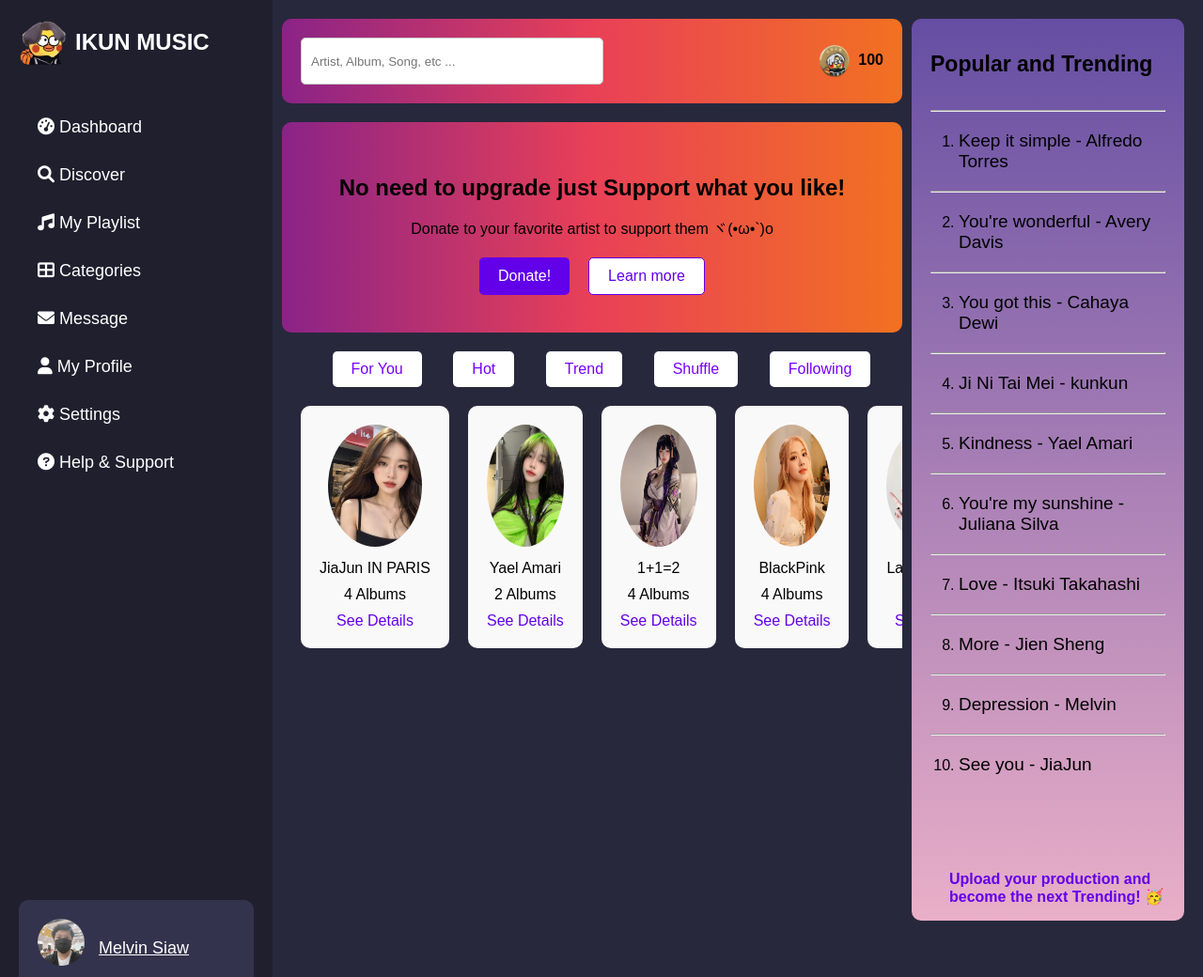
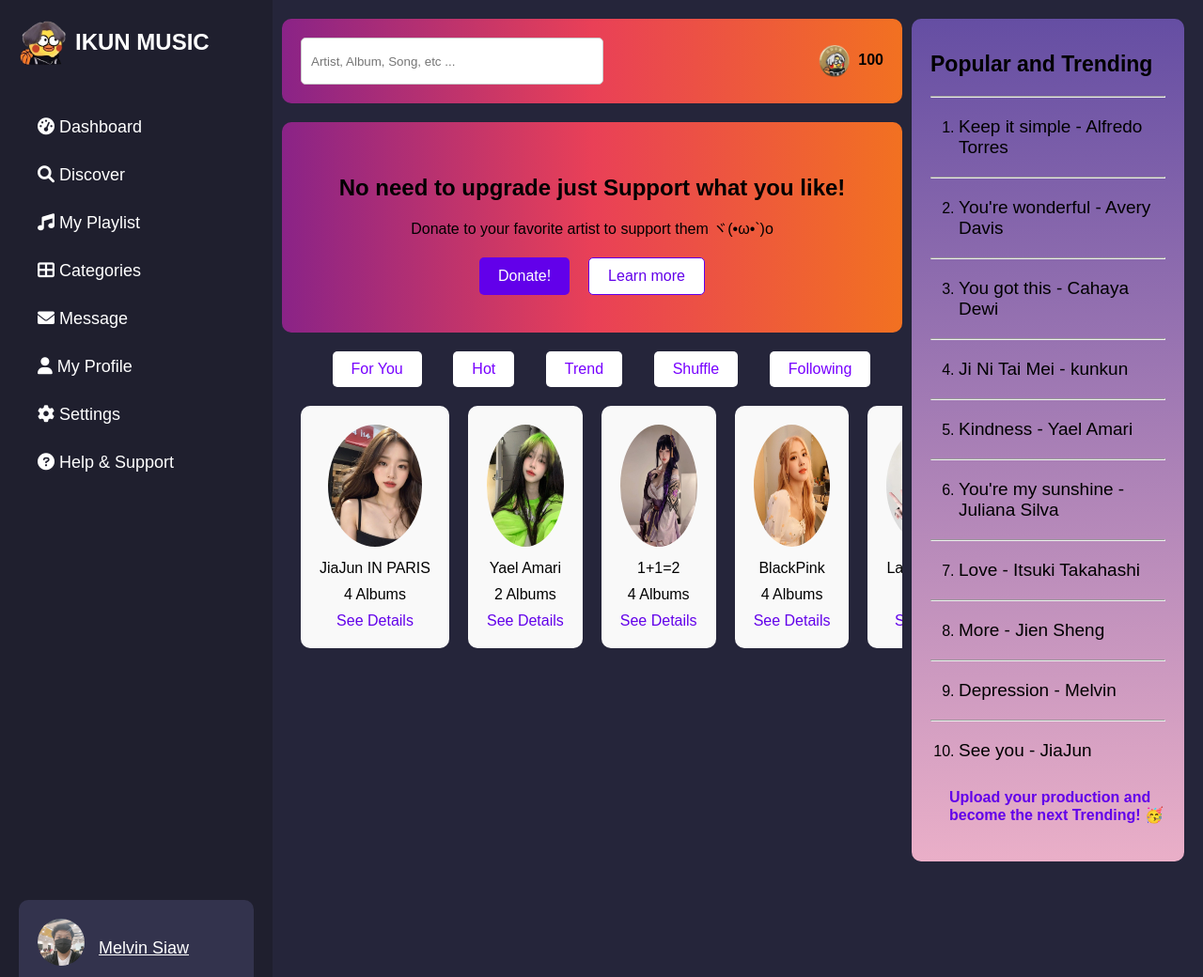
Before and after one commit to JiaJun0207/Music-Streaming-Website, a PHP site: page /User_Home.html in a window 1280 px wide. Shown: the whole page at 94% size. Run offline with PHP 8.4, Linux system fonts and the light colour scheme.

Commit message:
margin changes

```diff
--- a/assets/css/Home.css
+++ b/assets/css/Home.css
@@ -1,7 +1,7 @@
 body {
     margin: 0;
     font-family: Arial, sans-serif;
-    background-color: #28283d;
+    background-color: #25253a;
     display: flex;
 }
 
@@ -245,44 +245,46 @@ body {
 
 .trending {
     width: 250px;
-    height:920px;
-    background: #654ea3;  /* fallback for old browsers */
-    background: -webkit-linear-gradient(to top, #eaafc8, #654ea3);  /* Chrome 10-25, Safari 5.1-6 */
-    background: linear-gradient(to top, #eaafc8, #654ea3); /* W3C, IE 10+/ Edge, Firefox 16+, Chrome 26+, Opera 12+, Safari 7+ */
-
+    max-height: calc(100vh - 40px);
+    background: #654ea3;
+    background: -webkit-linear-gradient(to top, #eaafc8, #654ea3);
+    background: linear-gradient(to top, #eaafc8, #654ea3);
     padding: 20px;
     border-radius: 10px;
     position: fixed;
     top: 20px;
     right: 20px;
+    overflow-y: auto;
 }
 
 .trending h1 {
     font-size: 23px;
-    margin-bottom: 35px;
+    margin-bottom: 20px;
 }
 
 .trending ul {
-    list-style:decimal;
+    list-style: decimal;
     padding: 0;
 }
 
 .trending li {
     margin-left: 30px;
-    margin-top: 20px;;
+    margin-top: 20px;
     margin-bottom: 20px;
 }
 
 .trending a {
     font-size: 19px;
-    text-decoration:none;
+    text-decoration: none;
     color: #000000;
 }
 
-#ads{
+#ads {
     color: #6200ea;
-    padding-top: 80px;
+    margin-top: auto; /* Push #ads to the bottom */
+    padding-top: 10px;
     padding-left: 20px;
+    margin-bottom: 20px;
 }
 
 img {
```
